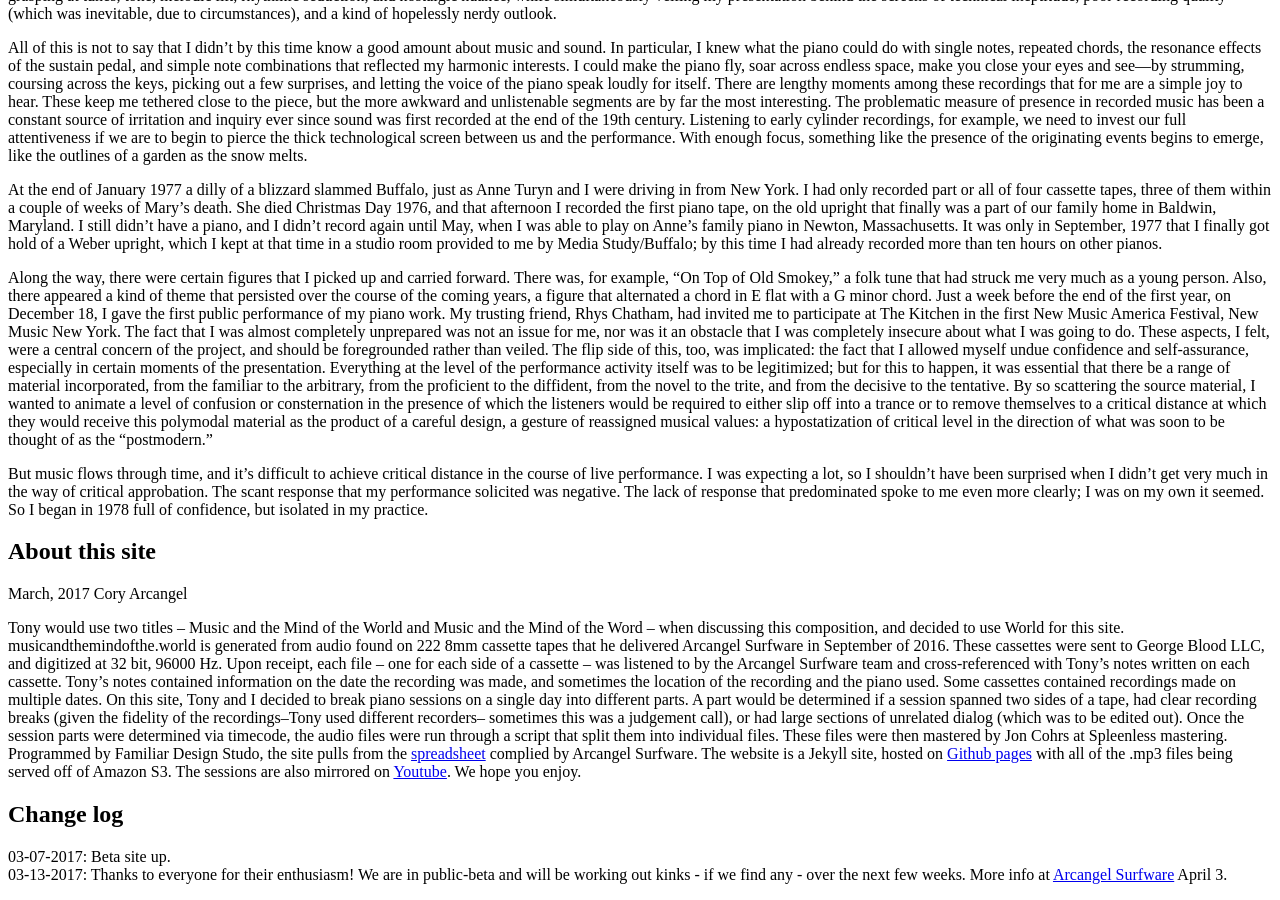
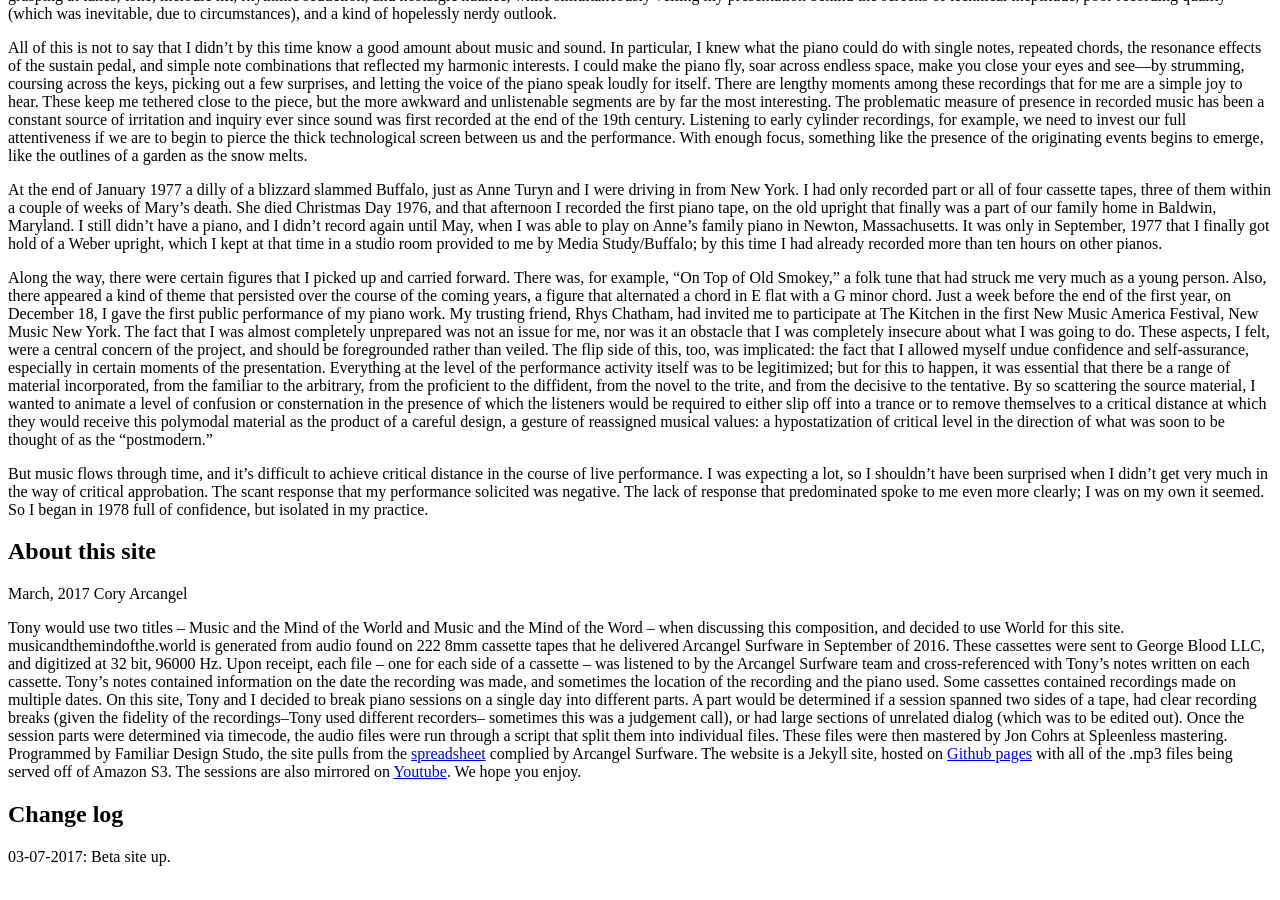
Before and after one commit to coryarcangel/music-and-the-mind-of-the-world, a Jekyll site: the page built from about.markdown, in a window 1280 px wide and 900 px high, scrolled down 1879 px. Built offline with Jekyll 4.4.1, drawn with Linux system fonts in a browser that asks for light colours; nearby versions of some CDN libraries; library files that are not in the unit come from our copies; comment, search, counter and statistics services are not loaded.

Commit message:
Copyedit

```diff
--- a/about.markdown
+++ b/about.markdown
@@ -50,4 +50,3 @@ Tony would use two titles – Music and the Mind of the World  and Music and the
 
 ## Change log
 03-07-2017: Beta site up.
-03-13-2017: Thanks to everyone for their enthusiasm! We are in public-beta and will be working out kinks - if we find any - over the next few weeks. More info at [Arcangel Surfware](http://arcangelsurfware.biz) April 3.
```
